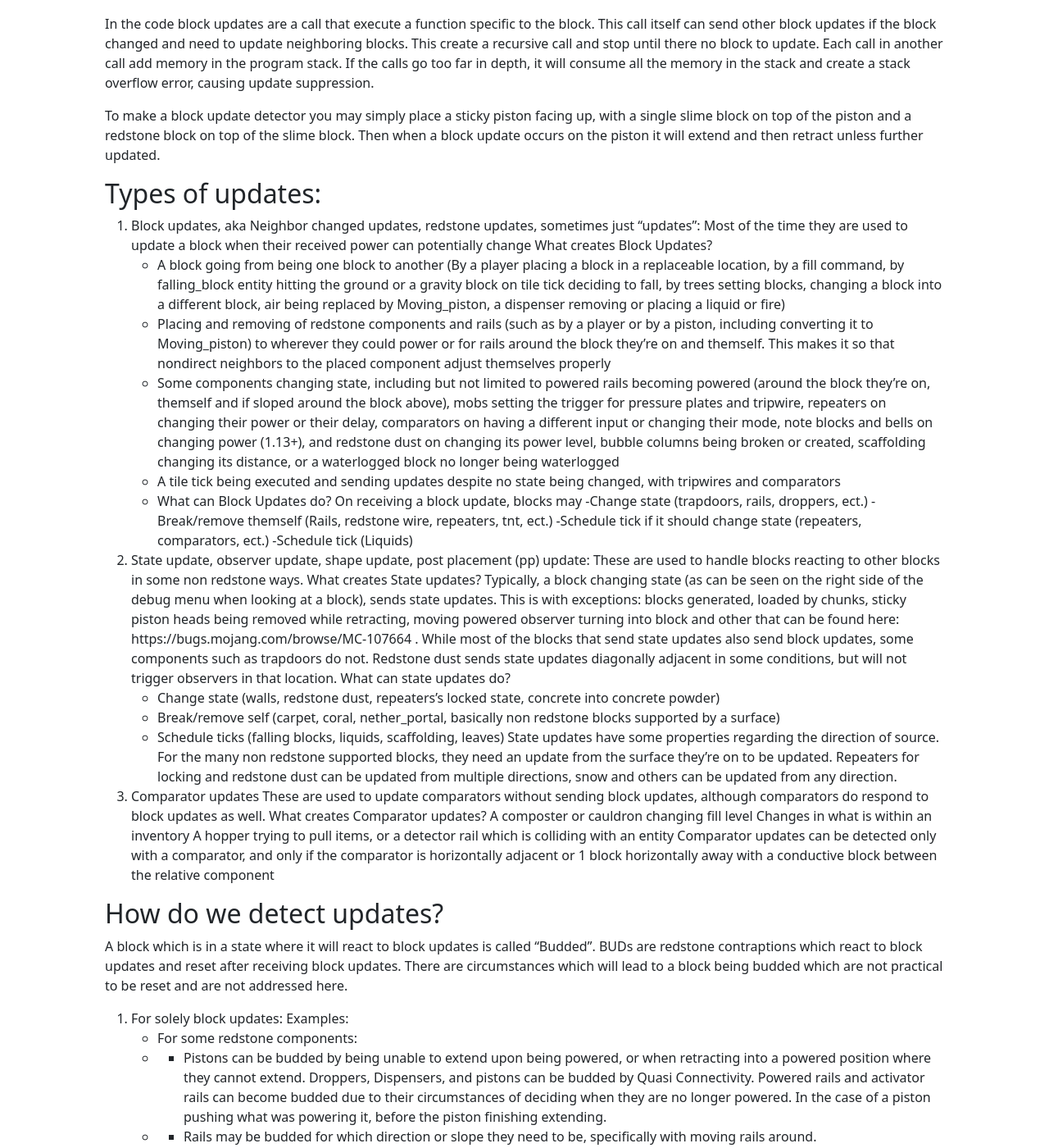
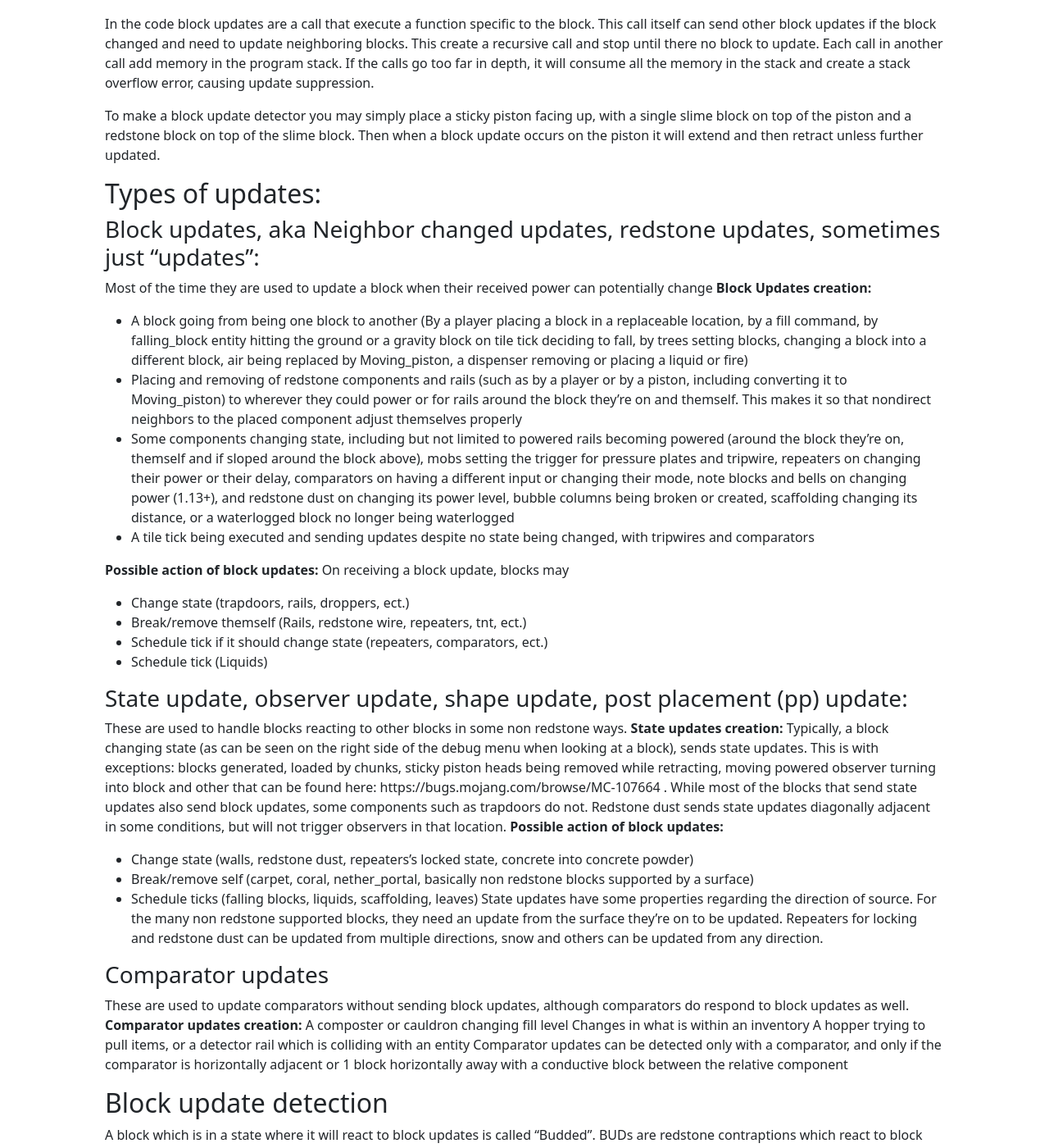
Before and after one commit to TechMCDocs/TechMCDocs.github.io, a Jekyll site: the page built from GameMechanics/BlockUpdates.md, in a window 1280 px wide and 1400 px high, scrolled down 368 px. Shown: the whole window at 82% size. Built offline with Jekyll 4.4.1, drawn with Linux system fonts in a browser that asks for light colours; our own code applies the rules of GitHub Pages for plain Markdown files; comment, search, counter and statistics services are not loaded.

Commit message:
Remove rethorical questions

```diff
--- a/GameMechanics/BlockUpdates.md
+++ b/GameMechanics/BlockUpdates.md
@@ -1,3 +1,4 @@
+
 
 ---
 title: Block updates and update detectors
@@ -16,42 +17,43 @@ In the code block updates are a call that execute a function specific to the blo
 To make a block update detector you may simply place a sticky piston facing up, with a single slime block on top of the piston and a redstone block on top of the slime block. Then when a block update occurs on the piston it will extend and then retract unless further updated.
 
 ## Types of updates:
-1. Block updates, aka Neighbor changed updates, redstone updates, sometimes just "updates":
+### Block updates, aka Neighbor changed updates, redstone updates, sometimes just "updates":
 Most of the time they are used to update a block when their received power can potentially change
-What creates Block Updates?
+**Block Updates creation:**
 - A block going from being one block to another (By a player placing a block in a replaceable location, by a fill command, by falling_block entity hitting the ground or a gravity block on tile tick deciding to fall, by trees setting blocks, changing a block into a different block, air being replaced by Moving_piston, a dispenser removing or placing a liquid or fire)
 - Placing and removing of redstone components and rails (such as by a player or by a piston, including converting it to Moving_piston) to wherever they could power or for rails around the block they're on and themself. This makes it so that nondirect neighbors to the placed component adjust themselves properly
 - Some components changing state, including but not limited to powered rails becoming powered (around the block they're on, themself and if sloped around the block above), mobs setting the trigger for pressure plates and tripwire, repeaters on changing their power or their delay, comparators on having a different input or changing their mode, note blocks and bells on changing power (1.13+), and redstone dust on changing its power level, bubble columns being broken or created, scaffolding changing its distance, or a waterlogged block no longer being waterlogged
 - A tile tick being executed and sending updates despite no state being changed, with tripwires and comparators
-- What can Block Updates do?
+
+**Possible action of block updates:**
 On receiving a block update, blocks may
--Change state (trapdoors, rails, droppers, ect.)
--Break/remove themself (Rails, redstone wire, repeaters, tnt, ect.)
--Schedule tick if it should change state (repeaters, comparators, ect.)
--Schedule tick (Liquids)
+- Change state (trapdoors, rails, droppers, ect.)
+- Break/remove themself (Rails, redstone wire, repeaters, tnt, ect.)
+- Schedule tick if it should change state (repeaters, comparators, ect.)
+- Schedule tick (Liquids)
 
-2. State update, observer update, shape update, post placement (pp) update:
+### State update, observer update, shape update, post placement (pp) update:
 These are used to handle blocks reacting to other blocks in some non redstone ways.
-What creates State updates?
+**State updates creation:**
 Typically, a block changing state (as can be seen on the right side of the debug menu when looking at a block), sends state updates. This is with exceptions: blocks generated, loaded by chunks, sticky piston heads being removed while retracting, moving powered observer turning into block and other that can be found here: https://bugs.mojang.com/browse/MC-107664 .
 While most of the blocks that send state updates also send block updates, some components such as trapdoors do not.
 Redstone dust sends state updates diagonally adjacent in some conditions, but will not trigger observers in that location.
-What can state updates do?
+**Possible action of block updates:**
 - Change state (walls, redstone dust, repeaters's locked state, concrete into concrete powder)
 - Break/remove self (carpet, coral, nether_portal, basically non redstone blocks supported by a surface)
 - Schedule ticks (falling blocks, liquids, scaffolding, leaves)
 State updates have some properties regarding the direction of source. For the many non redstone supported blocks, they need an update from the surface they're on to be updated.
 Repeaters for locking and redstone dust can be updated from multiple directions, snow and others can be updated from any direction.
 
-3. Comparator updates
+### Comparator updates
 These are used to update comparators without sending block updates, although comparators do respond to block updates as well.
-What creates Comparator updates?
+**Comparator updates creation:**
 A composter or cauldron changing fill level
 Changes in what is within an inventory
 A hopper trying to pull items, or a detector rail which is colliding with an entity
 Comparator updates can be detected only with a comparator, and only if the comparator is horizontally adjacent or 1 block horizontally away with a conductive block between the relative component
 
-## How do we detect updates?
+## Block update detection
 A block which is in a state where it will react to block updates is called "Budded". BUDs are redstone contraptions which react to block updates and reset after receiving block updates. There are circumstances which will lead to a block being budded which are not practical to be reset and are not addressed here.
 1. For solely block updates:
 Examples:
```
Also changed, not shown: GameMechanics/MobCap.md (+2 -2 lines).
